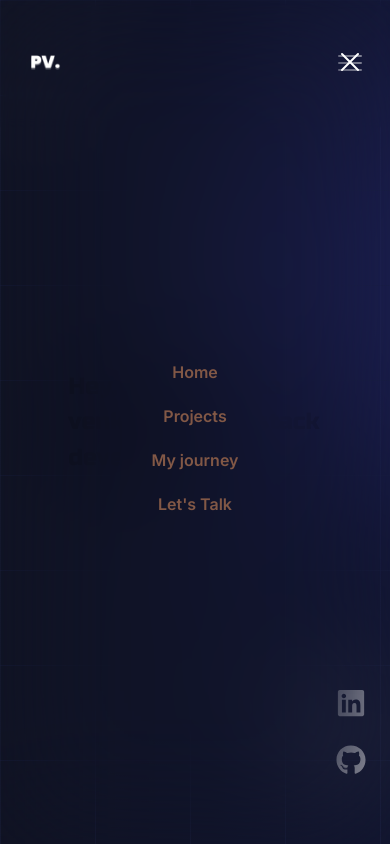
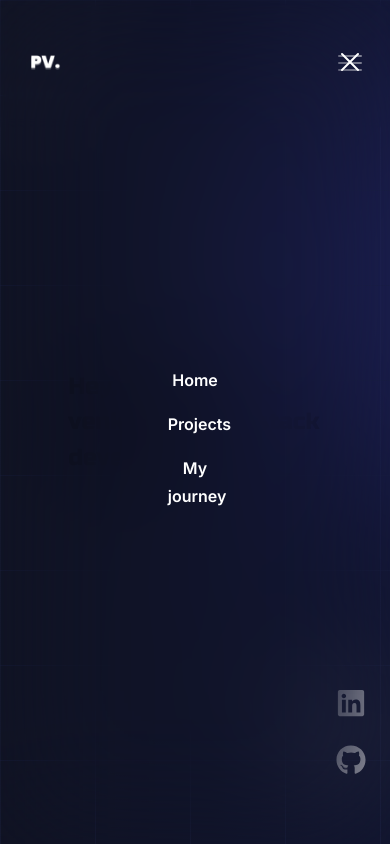
Before and after one commit to Prasanna-dot/my-portfolio, a Next.js app: page / in a window 390 px wide. Both pictures are taken after a click on the button "Open main menu". Built offline with nearby package versions, Linux system fonts and the light colour scheme.

Commit message:
Update Navbar.tsx

```diff
--- a/src/components/Navbar.tsx
+++ b/src/components/Navbar.tsx
@@ -105,30 +105,30 @@ const NavBar = () => {
           </div>
           <div className="h-[80vh] flex justify-center items-center">
             <div className="w-[30%] h-auto text-center">
-              <a
-                href="/" onClick={() => setMobileMenuOpen(false)}
-                className="font -mx-3 block rounded-lg px-3 py-2 text-base font-semibold leading-7 text-[#825846] hover:bg-gray-50"
+                       <a
+                href="/"
+                className="font mx-3 block rounded-lg px-3 py-2 text-base font-semibold leading-7 text-[#ffffff] hover:bg-indigo-500"
               >
                 Home
               </a>
               <a
-                href="/#project" onClick={() => setMobileMenuOpen(false)}
-                className="-mx-3 block rounded-lg px-3 py-2 text-base font-semibold leading-7 text-[#825846] hover:bg-gray-50"
+                href="/front-end-development"
+                className="mx-3 block rounded-lg px-3 py-2 text-base font-semibold leading-7 text-[#ffffff] hover:bg-indigo-500"
               >
                 Projects
               </a>
               <a
-                href="./#my-journey" onClick={() => setMobileMenuOpen(false)}
-                className="-mx-3 block rounded-lg px-3 py-2 text-base font-semibold leading-7 text-[#825846] hover:bg-gray-50"
+                href="/my-journey"
+                className="mx-3 block rounded-lg px-3 py-2 text-base font-semibold leading-7 text-[#ffffff] hover:bg-indigo-500"
               >
                 My journey
               </a>
-              <a
+{/*               <a
                 href="#"
                 className="-mx-3 block rounded-lg px-3 py-2 text-base font-semibold leading-7 text-[#825846] hover:bg-gray-50"
               >
                 Let's Talk
-              </a>
+              </a> */}
             </div>
           </div>
         </Dialog.Panel>
```
